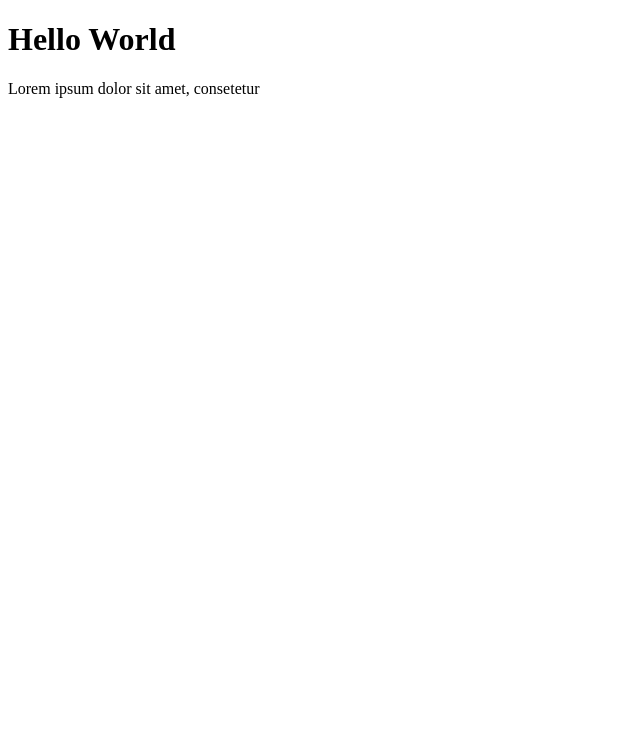
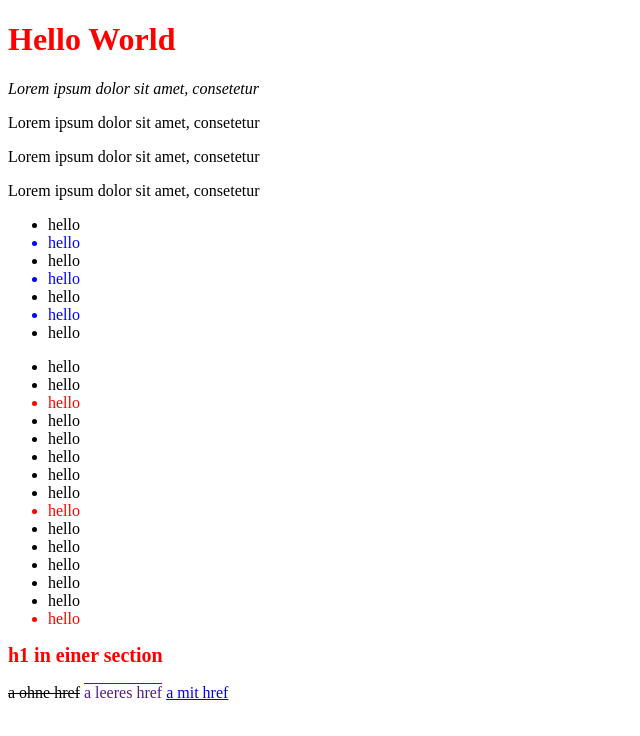
Before and after one commit to mariusking/02-HTML-CSS, a website: page static/index.html in a window 1280 px wide. Shown: the whole page, without its empty margins (0-640 px from the left). Drawn offline with Linux system fonts and the light colour scheme.

Commit message:
css selektoren

```diff
--- a/static/index.html
+++ b/static/index.html
@@ -2,11 +2,85 @@
 <html>
 <head>
     <title>Test</title>
+
+    <style>
+        h1 {
+            color: red;
+        }
+
+        h1 + p {
+            font-style:italic;
+        }
+
+        ul.a3 li:nth-child(2n) {
+            color: blue;
+        }
+        ul.a4 li:nth-child(3n):not(:nth-child(2n)) {
+            color: red;
+        }
+
+        :not(body) > h1 {
+            font-size: 20px;
+        }
+
+        body * h1 {
+            font-size: 20px
+        }
+
+        a:not([href]) {
+            text-decoration: line-through;
+        }
+
+        a[href=""] {
+            text-decoration: overline;
+        }
+
+
+
+    </style>
 </head>
-
 <body>
 <h1>Hello World</h1>
 
 <p>Lorem ipsum dolor sit amet, consetetur</p>
+<p>Lorem ipsum dolor sit amet, consetetur</p>
+<p>Lorem ipsum dolor sit amet, consetetur</p>
+<p>Lorem ipsum dolor sit amet, consetetur</p>
+
+<ul class="a3">
+    <li>hello</li>
+    <li>hello</li>
+    <li>hello</li>
+    <li>hello</li>
+    <li>hello</li>
+    <li>hello</li>
+    <li>hello</li>
+</ul>
+
+<ul class="a4">
+    <li>hello</li>
+    <li>hello</li>
+    <li>hello</li>
+    <li>hello</li>
+    <li>hello</li>
+    <li>hello</li>
+    <li>hello</li>
+    <li>hello</li>
+    <li>hello</li>
+    <li>hello</li>
+    <li>hello</li>
+    <li>hello</li>
+    <li>hello</li>
+    <li>hello</li>
+    <li>hello</li>
+</ul>
+
+<section>
+    <h1>h1 in einer section</h1>
+</section>
+
+<a>a ohne href</a>
+<a href="">a leeres href</a>
+<a href="#">a mit href</a>
 </body>
 </html>
```
Also changed, not shown: static/sbb.png (added). Lines whose indentation alone changed are shown as unchanged.
